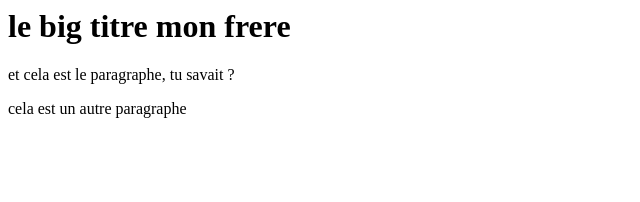
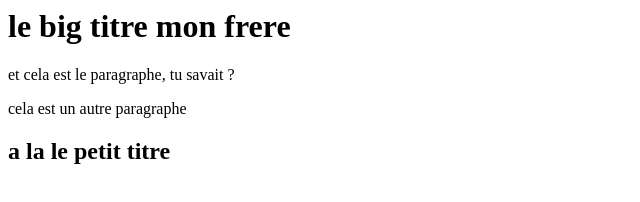
Before and after one commit to grondinfabrice-bot/testertestant, a plain HTML site: page index.html in a window 1280 px wide. Shown: the whole page, without its empty margins (0-640 px from the left). Drawn offline with Linux system fonts and the light colour scheme.

Commit message:
dj djdjd
ddjfkdkdkdk

```diff
--- a/index.html
+++ b/index.html
@@ -1,3 +1,4 @@
 <H1>le big titre mon frere</H1>
 <p>et cela est le paragraphe, tu savait ?</p>
 <p>cela est un autre paragraphe</p>
+<h2>a la le petit titre</h2>
```
